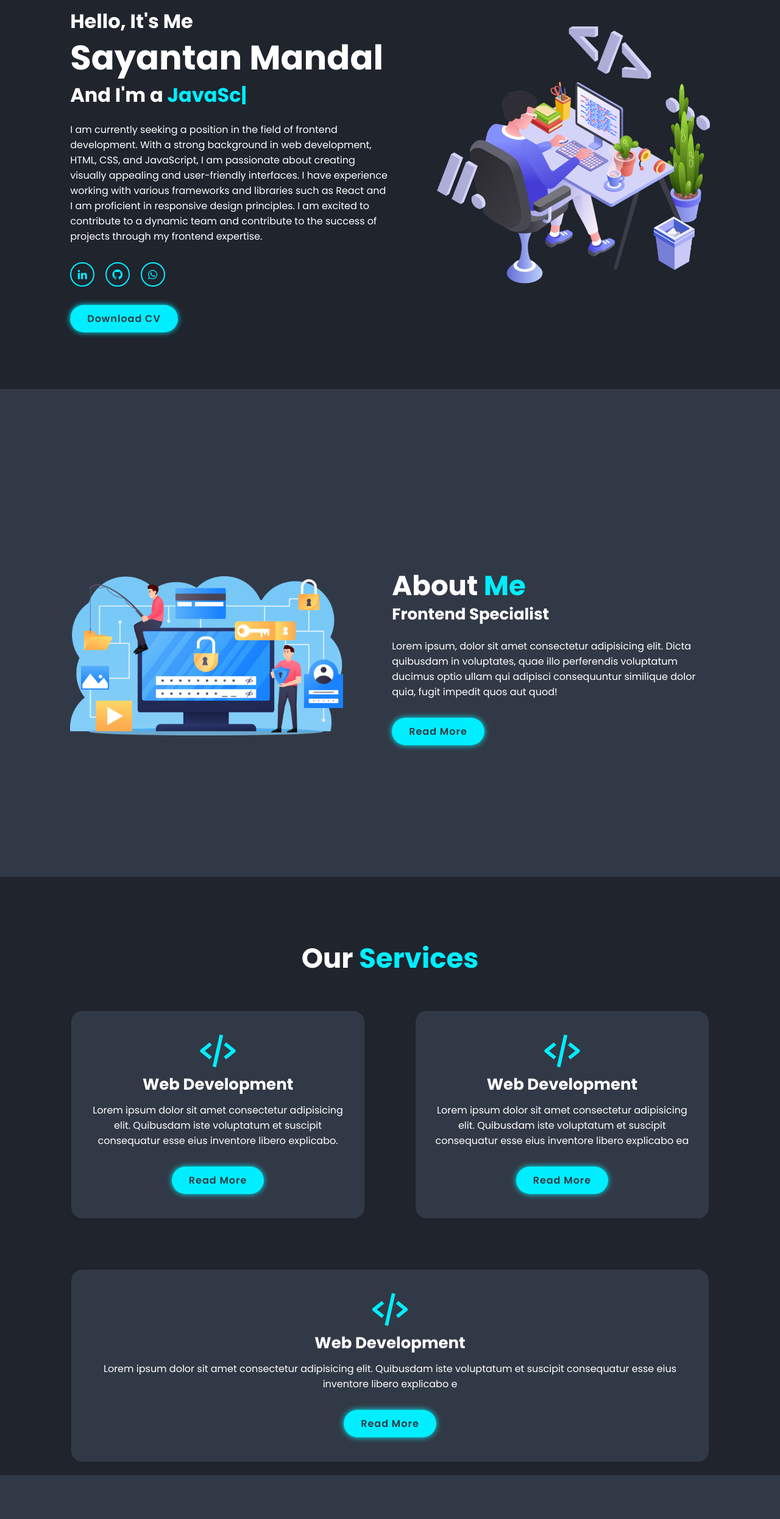
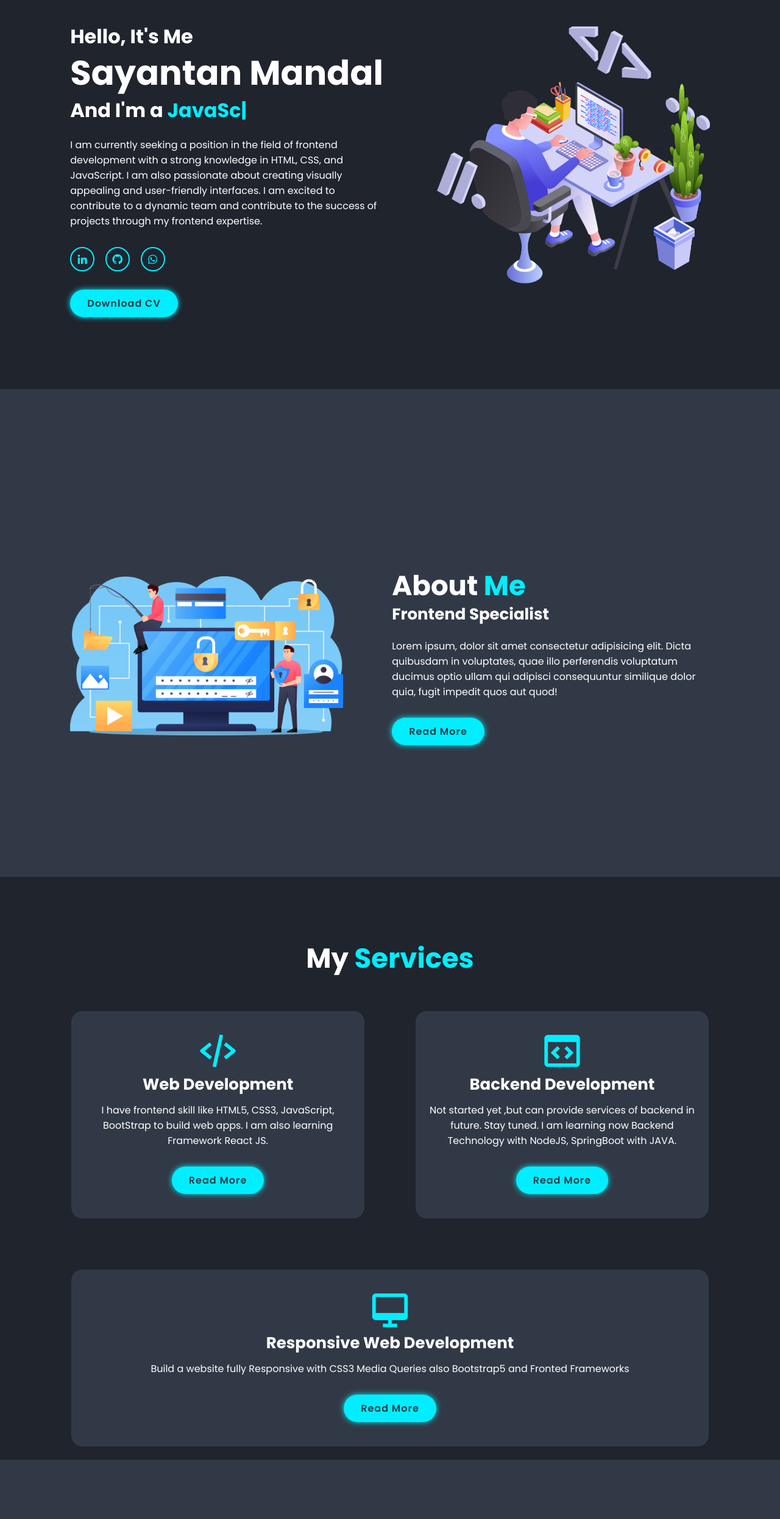
Before and after one commit to sayantan174/my-portfolio, a plain HTML site: page index.html in a window 1280 px wide. Shown: the part 240-2731 px from the top of the page at 61% size. Drawn offline with nearby package versions, Linux system fonts and the light colour scheme.

Commit message:
16th_Jun_changes

```diff
--- a/index.html
+++ b/index.html
@@ -43,14 +43,11 @@
         <h1>Sayantan Mandal</h1>
         <h3>And I'm a <span id="element"></span></h3>
         <p>
-          I am currently seeking a position in the field of frontend
-          development. With a strong background in web development, HTML, CSS,
-          and JavaScript, I am passionate about creating visually appealing and
-          user-friendly interfaces. I have experience working with various
-          frameworks and libraries such as React and I am proficient in
-          responsive design principles. I am excited to contribute to a dynamic
-          team and contribute to the success of projects through my frontend
-          expertise.
+          I am currently seeking a position in the field of frontend development
+          with a strong knowledge in HTML, CSS, and JavaScript. I am also
+          passionate about creating visually appealing and user-friendly
+          interfaces. I am excited to contribute to a dynamic team and
+          contribute to the success of projects through my frontend expertise.
         </p>
         <div class="social-media">
           <a href="https://www.linkedin.com/in/sayantan-mandal-/"
@@ -63,7 +60,7 @@
             ><i class="bx bxl-whatsapp"></i
           ></a>
         </div>
-        <a href="#" class="btn">Download CV</a>
+        <a href="./Sayantan Mandal Resume.pdf" download class="btn">Download CV</a>
       </div>
       <div class="home-img">
         <img src="./portfolio.png" alt="Image" />
@@ -90,40 +87,36 @@
 
     <!-- services section design -->
     <section class="services" id="services">
-      <h2 class="heading">Our <span>Services</span></h2>
+      <h2 class="heading">My <span>Services</span></h2>
 
       <div class="services-container">
         <div class="services-box">
           <i class="bx bx-code-alt"></i>
           <h3>Web Development</h3>
           <p>
-            Lorem ipsum dolor sit amet consectetur adipisicing elit. Quibusdam
-            iste voluptatum et suscipit consequatur esse eius inventore libero
-            explicabo.
+            I have frontend skill like HTML5, CSS3, JavaScript, BootStrap to
+            build web apps. I am also learning Framework React JS.
           </p>
-          <a href="#" class="btn">Read More</a>
+          <a href="https://en.wikipedia.org/wiki/Web_development#:~:text=Web%20development%20is%20the%20work,businesses%2C%20and%20social%20network%20services." target="_blank" class="btn">Read More</a>
         </div>
 
         <div class="services-box">
-          <i class="bx bx-code-alt"></i>
-          <h3>Web Development</h3>
+          <i class="bx bx-code-block"></i>
+          <h3>Backend Development</h3>
           <p>
-            Lorem ipsum dolor sit amet consectetur adipisicing elit. Quibusdam
-            iste voluptatum et suscipit consequatur esse eius inventore libero
-            explicabo ea
+            Not started yet ,but can provide services of backend in future. Stay tuned. I am learning now Backend Technology with NodeJS, SpringBoot with JAVA.
           </p>
-          <a href="#" class="btn">Read More</a>
+          <a href="https://blog.hubspot.com/website/back-end-developer" target="_blank" class="btn">Read More</a>
         </div>
 
         <div class="services-box">
-          <i class="bx bx-code-alt"></i>
-          <h3>Web Development</h3>
+          <i class="bx bx-desktop"></i>
+          <h3>Responsive Web Development</h3>
           <p>
-            Lorem ipsum dolor sit amet consectetur adipisicing elit. Quibusdam
-            iste voluptatum et suscipit consequatur esse eius inventore libero
-            explicabo e
+            Build a website fully Responsive with CSS3 Media Queries also
+            Bootstrap5 and Fronted Frameworks
           </p>
-          <a href="#" class="btn">Read More</a>
+          <a href="https://en.wikipedia.org/wiki/Responsive_web_design" target="_blank" class="btn">Read More</a>
         </div>
       </div>
     </section>
@@ -134,14 +127,20 @@
 
       <div class="projects-container">
         <div class="project-box">
-          <img src="./portfolio.png" alt="" />
+          <img src="./Screenshot 2023-06-15 203541.png" alt="" />
           <div class="project-layer">
-            <h4>Calculator</h4>
+            <h4>TO-DO APP in React</h4>
             <p>
-              Lorem ipsum dolor sit amet consectetur adipisicing elit. Nihil,
-              soluta.
+              A to-do app, to help users organize and manage their tasks and
+              responsibilities. It serves as a virtual list where users can
+              create, track, and update their to-do items, ensuring that they
+              stay organized and focused on their goals.
             </p>
-            <a href="#"><i class="bx bx-link-external"></i></a>
+            <a
+              href="https://sayantan174.github.io/to-do-app-react/"
+              target="_blank"
+              ><i class="bx bx-link-external"></i
+            ></a>
           </div>
         </div>
 
--- a/styles.css
+++ b/styles.css
@@ -289,11 +289,13 @@ span {
 
 .project-layer h4 {
   font-size: 3rem;
+  color: black;
 }
 
 .project-layer p {
   font-size: 1.6rem;
   margin: 0.3rem 0 1rem;
+  color: black;
 }
 
 .project-layer a {
```
Also changed, not shown: Screenshot 2023-06-15 203541.png (added), 1 other file.
